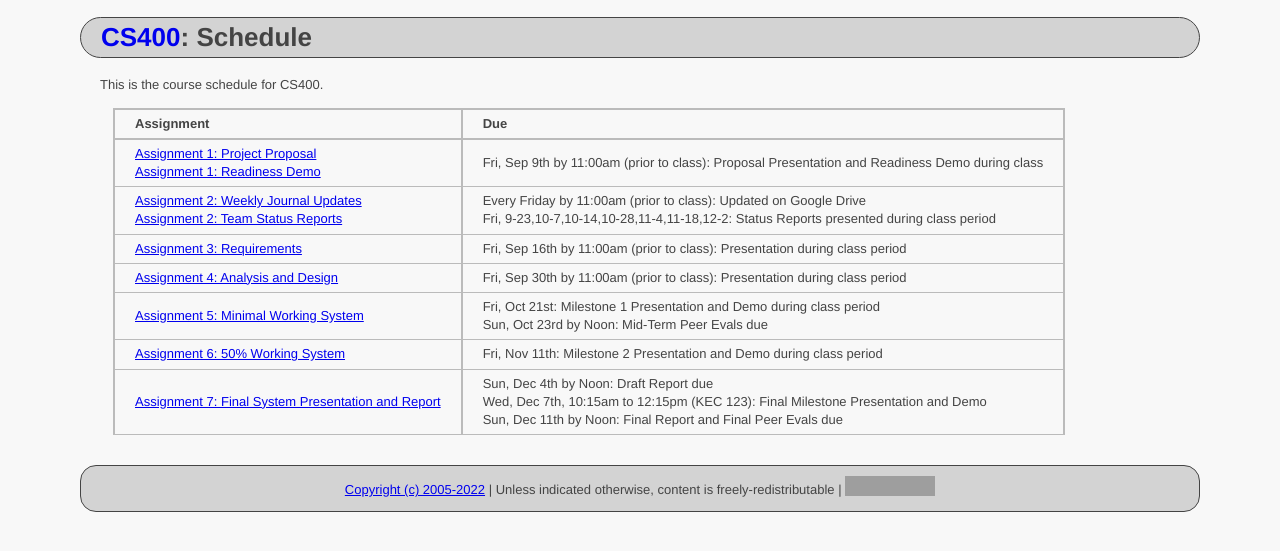
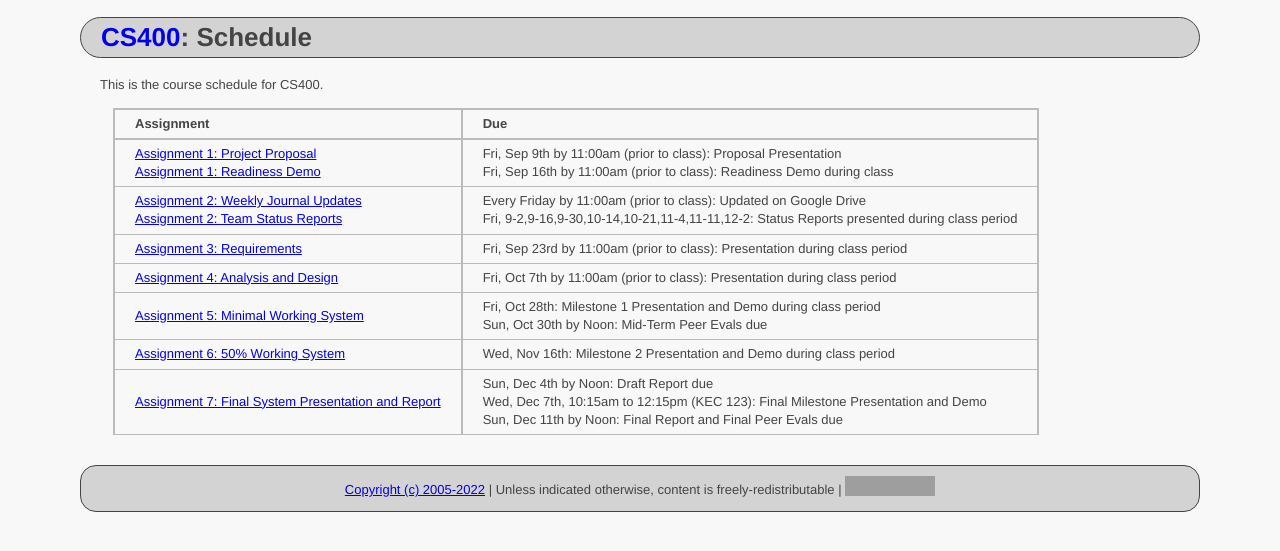
Before and after one commit to ycpcs/cs400-fall2022, a Jekyll site: the page built from schedule.md, in a window 1280 px wide. Shown: the top 551 px of the page. Built offline with Jekyll 4.4.1, drawn with Linux system fonts in a browser that asks for light colours; grey boxes are pictures that could not be loaded.

Commit message:
updated schedule and news

```diff
--- a/schedule.md
+++ b/schedule.md
@@ -8,10 +8,10 @@ This is the course schedule for CS400.
 
 **Assignment** | **Due**
 :--------------|:---------
-[Assignment 1: Project Proposal](assign/assign01.html)<br>[Assignment 1: Readiness Demo](assign/assign01.html)  | Fri, Sep 9th by 11:00am (prior to class): Proposal Presentation and Readiness Demo during class
-[Assignment 2: Weekly Journal Updates](assign/assign02.html)<br>[Assignment 2: Team Status Reports](assign/assign02.html) | Every Friday by 11:00am (prior to class): Updated on Google Drive<br> Fri, 9-23,10-7,10-14,10-28,11-4,11-18,12-2: Status Reports presented during class period
-[Assignment 3: Requirements](assign/assign03.html)                         | Fri, Sep 16th by 11:00am (prior to class): Presentation during class period
-[Assignment 4: Analysis and Design](assign/assign04.html)                  | Fri, Sep 30th by 11:00am (prior to class): Presentation during class period
-[Assignment 5: Minimal Working System](assign/assign05.html)               | Fri, Oct 21st: Milestone 1 Presentation and Demo during class period<br>Sun, Oct 23rd by Noon: Mid-Term Peer Evals due
-[Assignment 6: 50% Working System](assign/assign06.html)                   | Fri, Nov 11th: Milestone 2 Presentation and Demo during class period
+[Assignment 1: Project Proposal](assign/assign01.html)<br>[Assignment 1: Readiness Demo](assign/assign01.html)  | Fri, Sep 9th by 11:00am (prior to class): Proposal Presentation<br> Fri, Sep 16th by 11:00am (prior to class): Readiness Demo during class
+[Assignment 2: Weekly Journal Updates](assign/assign02.html)<br>[Assignment 2: Team Status Reports](assign/assign02.html) | Every Friday by 11:00am (prior to class): Updated on Google Drive<br> Fri, 9-2,9-16,9-30,10-14,10-21,11-4,11-11,12-2: Status Reports presented during class period
+[Assignment 3: Requirements](assign/assign03.html)                         | Fri, Sep 23rd by 11:00am (prior to class): Presentation during class period
+[Assignment 4: Analysis and Design](assign/assign04.html)                  | Fri, Oct 7th by 11:00am (prior to class): Presentation during class period
+[Assignment 5: Minimal Working System](assign/assign05.html)               | Fri, Oct 28th: Milestone 1 Presentation and Demo during class period<br>Sun, Oct 30th by Noon: Mid-Term Peer Evals due
+[Assignment 6: 50% Working System](assign/assign06.html)                   | Wed, Nov 16th: Milestone 2 Presentation and Demo during class period
 [Assignment 7: Final System Presentation and Report](assign/assign07.html) | Sun, Dec 4th by Noon: Draft Report due<br>Wed, Dec 7th, 10:15am to 12:15pm (KEC 123): Final Milestone Presentation and Demo<br>Sun, Dec 11th by Noon: Final Report and Final Peer Evals due
```
Also changed, not shown: index.md (+10 -0 lines).
